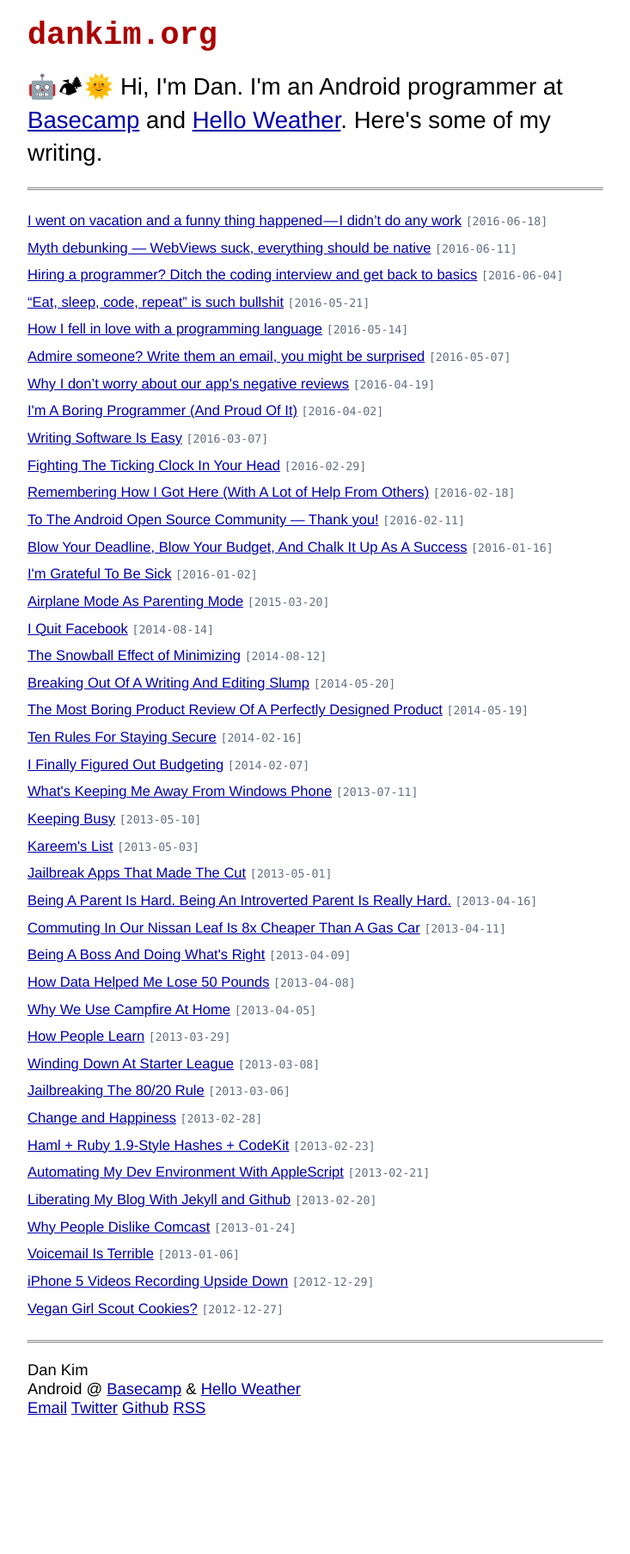
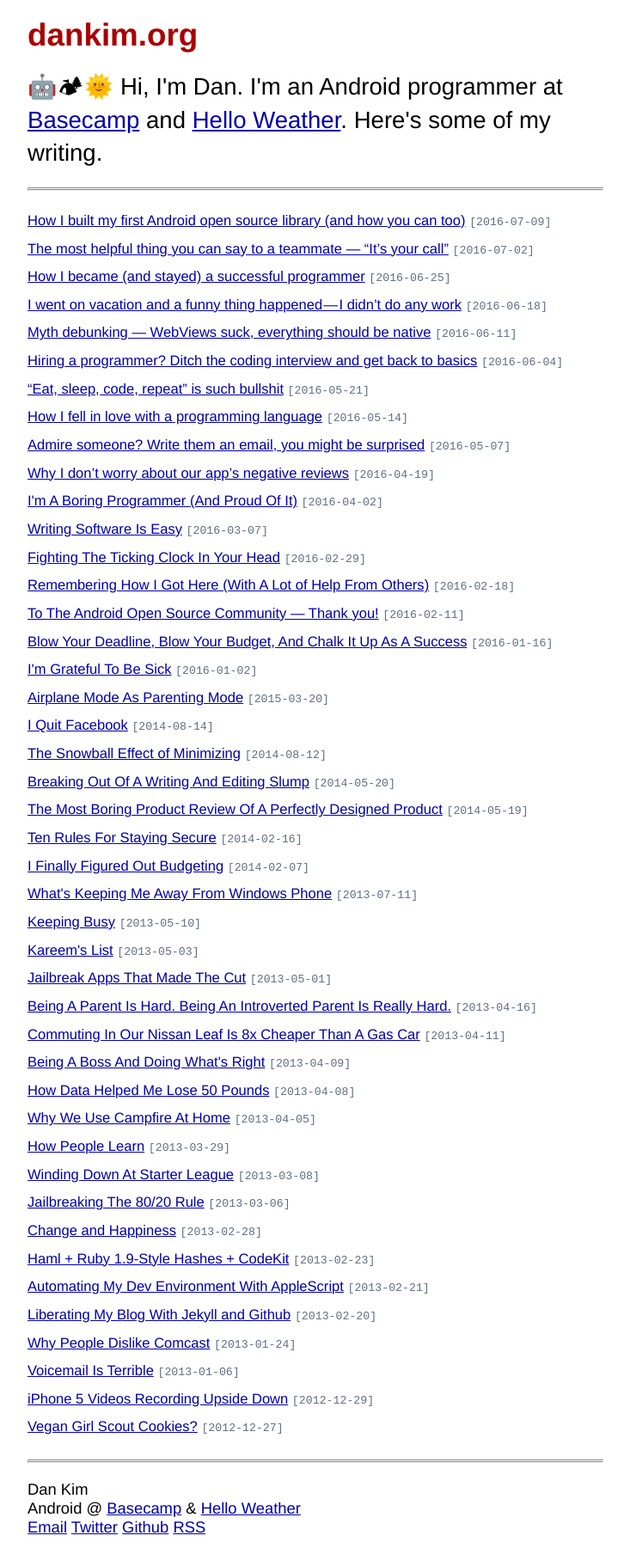
Before and after one commit to lateplate/lateplate.github.io, a Jekyll site: the page built from index.html, in a window 1280 px wide. Shown: the whole page at 86% size, without its empty margins (273-1006 px from the left). Built offline with Jekyll 4.4.1, drawn with Linux system fonts in a browser that asks for light colours; before the commit the page ends 1669 px from its top, so only the background shows below that; some of the changed lines change nothing that is shown.

Commit message:
Fix pre wrapping. Migrate a few more.

````diff
--- /dev/null
+++ b/_posts/2016-06-25-how-i-became-and-stayed-a-successful-programmer.md
@@ -0,0 +1,62 @@
+---
+layout: post
+title: How I became (and stayed) a successful programmer
+subtitle: 3 strategies that have been crucial to the longevity of my programming career
+
+---
+
+For a while now, interest in programming has been skyrocketing. So there are a lot of beginners out there starting their careers — and that’s a wonderful thing!
+
+If you’re one of those beginners, eventually you may start thinking about the long-term prospects of your new skills: **How do I take a new skill like programming, grow it, shape it, and tune it over time so I can achieve longevity in the industry?**
+
+I asked myself that same question early on in my career. Now, a mere 15 years into it, I’m hoping I can give you some answers.
+
+Below are a few general strategies that have helped me become (and stay) a successful programmer over the long haul.
+
+## 1. I surround myself with programmers who are way better than me
+
+Over the course of my career, I’ve always tried to pick work where the people I’d be working with are exceptionally talented. To put it more bluntly, I put myself in the company of programmers who were way better than me.
+
+This is crucial, because the best way to improve (at anything) is to learn from people better than you. It might be a nice ego boost if you know more than everyone around you, but you’re otherwise just flat lining your actual progress.
+
+When I’m around these talented programmers, I constantly keep my eyes and ears open for nuggets of wisdom. I watch how my fellow programmers carry themselves, how they breakdown a problem, how they talk to each other. I look at their code for patterns and style choices that I can mimic. I remind myself to talk less and to listen more.
+
+Unless you’re the Michael Jordan (or dare I say the LeBron) of your respective field, there should always be someone better than you — this is a good thing!
+
+You have nothing to lose and everything to gain in such a situation. Take advantage of it. 🚀
+
+## 2. I occasionally leave my comfort zone
+
+I’ve found it beneficial to leave my programming comfort zone once in a while. It helps me think differently by challenging a bunch of established ideas I already have.
+
+For sure, you don’t want to do this constantly because it can be hard to get into a rhythm with your normal area of work. But in moderation it can really open your mind to new ways of thinking.
+
+For example, my comfort zone is Java and Android. But over the last year, I’ve taken on stuff well outside that zone:
+
+* I helped build an open-source framework. Turbolinks Android was the first time I’d ever worked seriously with Turbolinks (new tech to me), it was my first open-source project ever (new process for me), and it was a cornerstone for Basecamp 3 for Android (a new product for the company). It was one of the hardest projects of my career!
+* I started writing Kotlin instead of Java. I’d been writing Java for over a decade, so picking up a new langauge was no trivial task. Not to mention I’d never written a single line of Kotlin previously! But before I knew it I jumped in head first and am now writing Kotlin most of the time. (Incidentally, I’m completely [in love with the language](/2016/05/14/how-i-fell-in-love-with-a-programming-language.html)!)
+* I’m learning the underpinnings of our open source rich text editor. By learning the ins and outs of Trix, our Android team will be able to better utilize its capabilities now and in the future. But as someone who isn’t totally up to speed on advanced Coffeescript and DOM manipulation, this has more or less melted my brain. But I shall prevail!
+
+Here’s what’s important to remember — **none of this stuff was particularly easy or comfortable for me**. In fact much of it was downright uncomfortable, nerve-wracking, and filled with doubt. At times I literally felt like I had no idea what I was doing.
+
+But as challenging as they were, I did them anyway because I knew how valuable those experiences would be . They gave me the opportunity to work with a variety of the programmers, let me reacquaint myself with technologies I’d fallen behind with, and let me learn brand new stuff that few others in the company got to. All of that made me a better programmer.
+
+So find a programming task that takes you out of your comfort zone and make it your next project. Then watch it pay off in spades. 💰
+
+## 3. I value being independent
+
+When you’re just starting out, you’re going to have a lot of questions. That’s OK!
+
+What’s most important is how you choose to find the answers to your questions.
+
+One philosophy that’s always served me well is to be independent. Usually this means that I’ll try to do most things myself first, and only when I really get stuck, I’ll ask for help.
+
+Being independent has tons of benefits, but to name just a few…
+
+* **You learn how to be resourceful**. Finding answers may just be one Google result away, or it might take a dozen different queries. You might have to patch together 5 different solutions that you’ve found to work together. Who knows. Finding the answers you need on your own is a skill that’ll serve you well for years.
+* **You earn respect by being courteous of other people’s time and work**. When you prioritize your independence, working with other programmers is easier. They’ll appreciate that you’ve done a lot on your own and have taken it as far as you can before asking for help. By respecting other people’s time and work, you’ll earn respect back. And mutual respect is the cornerstone for trust and solid teamwork.
+* **You start developing your creativity**. When you need to come up with answers, you’ll find yourself coming up with creative solutions you hadn’t considered. You’ll try things that seem crazy and out of the realm of possibility. Some will work and some won’t, but you’ll begin to develop a palette of creative solutions that you can draw from many times down the road.
+
+The next time you have a burning question, see if you can answer it yourself, even if it takes a little longer than asking someone. It’ll be worth it.🔥❓✔️
+
+Becoming a successful programmer is, like anything worthwhile, hard work. But these strategies have always served me well in the long run — after all, I ended up getting my dream job working at Basecamp. I hope they can help you get to where you want to be, too. 😀
--- /dev/null
+++ b/_posts/2016-07-02-the-most-helpful-thing-you-can-say-to-a-teammate.md
@@ -0,0 +1,52 @@
+---
+layout: post
+title: The most helpful thing you can say to a teammate — “It’s your call”
+subtitle: Great people blossom when you nurture them with trust and respect
+---
+
+When a teammate asks me a question, one of my favorite responses is “It’s your call.” It’s such a simple yet powerful phrase. In just a few words it conveys…
+
+Trust—Confidence—Respect—Autonomy—Ownership—Empowerment— Responsibility—Decisiveness
+
+How can such a simple phrase mean so much? Take this common scenario — a team discussing what to work on next. Here’s one version of that conversation:
+
+> **Julie**: What should I work on next?
+
+> **Shelley**: How about a native homescreen?
+
+> **Melissa**: I’ve always wanted breadcrumb navigation!
+
+> **Sara**: Another option would be to squash some 🐛
+
+> **Erica**: File upload feature would be cool
+
+Now there’s absolutely nothing wrong with a back and forth like this. Julie has opened the door for feedback, and the feedback provided makes total sense.
+
+But imagine the same opening line with a single response:
+
+> **Julie**: What should I work on next?
+
+> **Shelley**: It’s your call 😀
+
+Immediately the whole tone of the conversation has changed for the better.
+
+Instead of [asking for permission](https://m.signalvnoise.com/you-dont-have-my-permission/) and being given specific directions, Julie has been empowered to make the decision herself.
+
+She now has complete ownership. She’s free to explore and make her own choices. She’ll assess all the open tasks. She’ll drum up her own new ideas. She’ll decide what’s next based on her own criteria of importance.
+
+More importantly the team has expressed sincere trust, confidence, and respect in her and her abilities to do everything. They’ve said “whatever you decide is cool with us.”
+
+Full autonomy like this has significant long-term benefits to teams —no managers, increased motivation, time saved, sharper assessments, faster decisions, happier people, improved independent learning, better teamwork and so much more.
+
+All of that accomplished by just saying a simple phrase.
+
+When it comes to software development, conversational opportunities like this come up pretty frequently. Keep an eye out for questions about:
+
+* What to work on next
+* How to implement a feature
+* What tools, APIs, or libraries to use
+* How to manage/keep track of work
+
+Of course when you’re asked for your opinion, you can certainly give it — you don’t want to leave people completely hanging.
+
+But before you do that, consider challenging the person asking the question by simply saying “It’s your call.” You’ll be pleasantly surprised by the outcome, and the long-term benefits are well worth it. 🤘
--- /dev/null
+++ b/_posts/2016-07-09-how-i-built-my-first-android-open-source-library.md
@@ -0,0 +1,175 @@
+---
+layout: post
+title: How I built my first Android open source library (and how you can too)
+subtitle: A practical, step-by-step guide for building your own open source library.
+---
+
+In early 2015 I recognized a major hole in my professional work — I hadn’t made a single open source contribution. That’s pretty embarrassing to admit, considering I work with some major open source contributors on a daily basis.
+
+Shortly after that depressing realization, I set a goal for myself: find a way to make at least a few small open source contributions within the next year.
+
+As luck would have it, I knew that Turbolinks 5 would be released in early 2016. And one of the goals of the Turbolinks 5 project was to have adapter libraries for all three major platforms — web, iOS, and Android.
+
+So having never done any open source work at all, what did I do? I volunteered to lead the charge and build a brand new Android open source library from scratch. 😳
+
+Sure, I stumbled along the way, but in the end I somehow figured it out and we successfully launched [Turbolinks Android](https://github.com/turbolinks/turbolinks-android) in February 2016. 🎉
+
+## Why create a guide like this?
+
+Creating an open source library has been such a rewarding, fulfilling experience — so much so that I want to encourage any open source newbies to give it a shot.
+
+But hey, I get it — if you’ve never open sourced anything before, it can be a bit daunting. You don’t know how or where to start and you don’t have a map to tell you where to go.
+
+And that’s exactly why I wrote this gigantic article —to hopefully give open source newbies some general direction on how to get started.
+
+Keep in mind, this is based solely on my experience, and I’ve only done this once. Still, if you’re just getting started with building your own Android open source library, I hope it helps. Onward!
+
+## Step 1: Build a real app for yourself
+
+First and foremost, build an app that does what you need it to do. Don’t worry about open sourcing anything at this point.
+
+This is important — you don’t want to get bogged down with a bunch of questions about open sourcing that don’t matter yet. Hell, you don’t even have anything to open source yet!
+
+Just keep building your app as you normally would. Your goal at first is to take care of yourself and make a great app, not worry about other people and their projects (at least, not yet).
+
+And build only what you need — nothing more, nothing less. If you start worrying about open sourcing too early, you’ll start making premature design decisions in your code, like prioritizing “flexibility” over convenience and clarity. It’s not worth it— you’re just making complete guesses!
+
+## Step 2: Identify a problem your code is solving
+
+Once you’ve got your app in a good place, it’s a perfect time to look at your code and determine what parts of it might be useful to others.
+
+Scan your app and keep an eye out for…
+
+* Code you’ve re-used from a previous project. If you’re borrowing code from something you worked on before, there’s a good chance it’s doing something useful and could be bundled up as a library. At the very least, it’ll save you the trouble of using it in your next project.
+* Code that’s “your version” of another third party library. If you’ve written code that does roughly the same thing as another library, that’s actually a good indicator of a potential library. Even if your implementation is similar, how you approach the problem — your style — is what will come through. If existing libraries didn’t meet your needs, then there are probably hundreds of developers who are in the same boat.
+* Code that solved a particularly difficult (or tedious) problem set. Think about how appreciative we all are for libraries like Retrofit, GSON, and Robolectric. If you’ve solved something painful but necessary, think of how much good you can do for the community!
+* Code that is a unique solution to a common problem. As an example, Turbolinks Android falls into this category. It speeds up WebView performance by using a shared WebView, with Turbolinks doing all the work of requesting, rendering, and caching. That’s our unique take on solving a performance problem, but there are dozens of other ways to improve WebView performance too (caching, pre-fetching, mobile-specific views, etc.).
+
+## Step 3: Extract the relevant parts
+
+Once you have an idea of what your library will do, it’s time to extract that code out into it’s own package and classes.
+
+The goal here is simply to put together a rough outline of what the library components might be, and to see them all together. This also starts to put a soft delineation between your app’s code and what will eventually be your library.
+
+You’ll need to hunt down all the relevant methods and slowly move them into new classes, most likely in a new package. Android Studio’s refactoring capabilities should make this pretty straightforward.
+
+I’d recommend doing this in small pieces, slowly testing your app as you move things over a few things at a time.
+
+Don’t get too hung up having it perfectly organized yet. Hell, you can even just throw them all in one giant class for now.
+
+And definitely don’t worry about what the public interface is going to look like — method names and signatures don’t matter yet. Just do a “raw” extraction and get your app compiling and running.
+
+## Step 4: Refactor everything into a private interface
+
+Get ready — this is going to be the lion’s share of the work!
+
+Now that you’ve gone through the work of extracting the code into their own classes/package, it’s time to refactor everything. Update your method names, method signatures, dependencies, class structure. Refactor everything until you’re happy with how the library’s code looks on its own.
+
+As you’re going along, keep this in mind: everything should click in your brain and feel natural.
+
+Part of what’s great about building your own open source library is that it’s opinionated software. You want it to serve you and other likeminded people. So building the library in a way that fits your brain is the first step toward making a great public interface (the next step).
+
+Beyond doing the pure plumbing of refactoring, you’ll want to gut check how your library’s interface feels in the context of your app.
+
+If you’re on the right track, you’ll get good vibes about how the library integrates into your app’s code — readability, clarity, and the convenience it brings will all feel very natural. If it doesn’t, it’s time to go back and refactor some more.
+
+This is also an excellent time to solicit as much feedback as you can from other programmers, regardless of their language preference. Some of the most valuable feedback I received was from Rails and iOS programmers. Iterate your code and create pull requests early and often.
+
+## Step 5: Stabilize a public interface
+
+Now that you have an interface you’re comfortable with, it’s time to start thinking about other developers.
+
+The good news is that you’ve done 80% of the hard work already with your private interface.
+
+The bad news is that the remaining 20% is going about making things super stable, which means repetitive, check-everything-with-a-fine-toothed-comb work. The goal is to review every last detail of the library to make sure it’s solid.
+
+This is the time to take a final pass through everything — naming, visibility modifiers, method signatures, every object passed in or out of your library, and whatever else you can think of.
+
+Then test, test, and test some more.
+
+All that said, I don’t want to make too fine a point of this. While you’ll do your best to make sure you’ve covered everything, the reality is that you’ll still miss stuff. Don’t fret — it’s software, things break. We’ll understand. 😉
+
+## Step 6: Document it
+
+Since this is so late in the game, you might have thought you’d get away without having to do any documentation — nope, it’s a necessary step!
+
+While I can’t say writing documentation is boatloads of fun, I did find it to be super valuable when building an open source library (I’m still generally anti-comments in private app code). Here’s what you’ll need to do.
+
+**Javadocs** — You’ll want to comment every single class and method, public or private. Assume that nobody has any idea what you’re doing in the library code.
+
+To be clear, I don’t mean you should comment every line of a method — your code should still do most of the talking. But writing a Javadoc comment for every class and method will 1) help people looking at the source and 2) let’s you to generate a nice Javadoc.
+
+Once everything is commented, generate a Javadoc and give it a read. Look for holes and things you’ve missed. Have others read it. Does everything you wrote make sense to you and to others?
+
+**README** — A good Github README does a few things:
+
+* It describes what the library is and does at a high level
+* It provides clear instructions for basic configuration and getting started
+* It provides instructions for advanced techniques or configuration for those who are interested
+
+I’ve found the best thing is to mimic READMEs from other libraries that you’ve found helpful. Here are a few recent ones that we’ve written that I think do a good job:
+
+[Trix](https://github.com/basecamp/trix#readme)
+[Turbolinks](https://github.com/turbolinks/turbolinks#turbolinks)
+[Turbolinks Android](https://github.com/turbolinks/turbolinks-android#turbolinks-android)
+[Turbolinks iOS](https://github.com/turbolinks/turbolinks-ios#turbolinks-for-ios)
+
+## Step 7: Move the library code to its own project
+
+Now that code complete and fully documented, you’re inching your way to publishing this to the world!
+
+Before publishing you’ll want to move all the library classes to its own Android Studio project. This ensures the library is completely self-contained, eliminating any unexpected dependencies on your app. You basically want to see if it can compile and stand on its own two feet.
+
+Once you’ve moved everything to a new project, you’ll need to setup a dependency to that project’s files. This is weirdly tricky in Android Studio, so here’s how to do that.
+
+In settings.gradle:
+
+```
+include ':app'
+
+// name of the module
+include ':turbolinks'
+
+// location of the dir in your app’s build.gradle file:
+project(':turbolinks').projectDir = new File(settingsDir, '../turbolinks-android/turbolinks')
+
+dependencies {
+    compile project(':turbolinks')
+}
+```
+
+With those two configurations in place, the two projects are now file linked — any changes to the library files from either your app’s project or from your library’s project will update the same files.
+
+## Step 8: Publish it!
+
+Finally, it’s time for all that hard work to pay off!
+
+Relatively speaking this step is pretty easy, albeit a bit tedious. You’ll be publishing to jCenter, which is the default repository with Android’s Gradle plugin. You’re simply packaging up your library in a way that Android Studio understands, and in a place that Gradle already knows about.
+
+My recommendation is to follow a combination of the three resources below. They are pretty much step by step and walk you through the entire process of publishing to jCenter.
+
+* [How to distribute your own Android library through jCenter and Maven Central from Android Studio](https://inthecheesefactory.com/blog/how-to-upload-library-to-jcenter-maven-central-as-dependency/en)
+* [Publishing Gradle Android library to jCenter repository](https://www.virag.si/2015/01/publishing-gradle-android-library-to-jcenter/)
+*[ Publish an aar file to jCenter with Gradle](https://github.com/danielemaddaluno/gradle-jcenter-publish)
+
+Once you’ve done that, your library is published. Congratulations! 🎉
+
+## Step 9: Maintenance and community relations
+
+Now that your library is public, there will be more eyes on your work — questions, issues, pull requests and discussions will crop up. This is a good thing!
+
+I’m always thankful that people are interested in the project and want to be involved. But there will be times when you disagree with a discussion or you simply don’t have time to address everything. That’s OK!
+
+Maintaining a library is no small task. There’s going to be some pressure from the community to keep things moving. We all want things to be better. But it’s also OK for you to say no or to defer work. There is literally always more to work on.
+
+The most important thing is that you keep you continue enjoying working on the library. If that means addressing all the community requests, do it. If that means saying no, do it. If that means working only on the things you want, do it. Keeping your sanity and happiness working on this library will be what sustains it for the long run.
+
+## Summary & Acknowledgements
+
+If you’ve made it this far, you’re well on your way to launching your own Android open source library. You’ll soon be helping a lot of people by making their lives easier and their work better. Great job! 👏🏆
+
+If you have questions about anything I wrote about or just want to chat, I’m always glad to help! Feel free to email me or hit me up on Twitter.
+
+Also, this process is the furthest thing from a one-person show. Literally none of what I talked about above — creating the actual library and having the opportunity to do so — would have been possible without the help and encouragement of everyone at Basecamp. Thank you all!
+
+I’d like to thank a few specific folks for their unwavering support and contributions in helping launch and maintain Turbolinks Android: Jay Ohms, Jamie Dihiansan, Sam Stephenson, Jeffrey Hardy, and Zach Waugh. ✊
--- a/css/main.css
+++ b/css/main.css
@@ -15,7 +15,6 @@ h3,
 h4,
 h5,
 h6 {
-    font-family: "Courier New", serif;
     color: #000;
 }
 
@@ -57,7 +56,7 @@ img {
 blockquote {
     padding: 0 25px;
     color: gray;
-    font-family: "Courier", serif;
+    font-family: "Courier New", serif;
 }
 
 .fancy {
@@ -77,7 +76,7 @@ blockquote {
 
 .posts span {
     color: #616e82;
-    font-family: Monaco, "Courier", monospace;
+    font-family: "Courier New", serif;
     font-size: .8em;
 }
 
@@ -163,6 +162,12 @@ p img {
     border: 1px solid #ddd;
     background-color: #eef;
     padding: 0 .4em;
+
+    overflow-x: auto;
+    white-space: pre-wrap;
+    white-space: -moz-pre-wrap;
+    white-space: -o-pre-wrap;
+    word-wrap: break-word;
 }
 
 .post ul,
````
